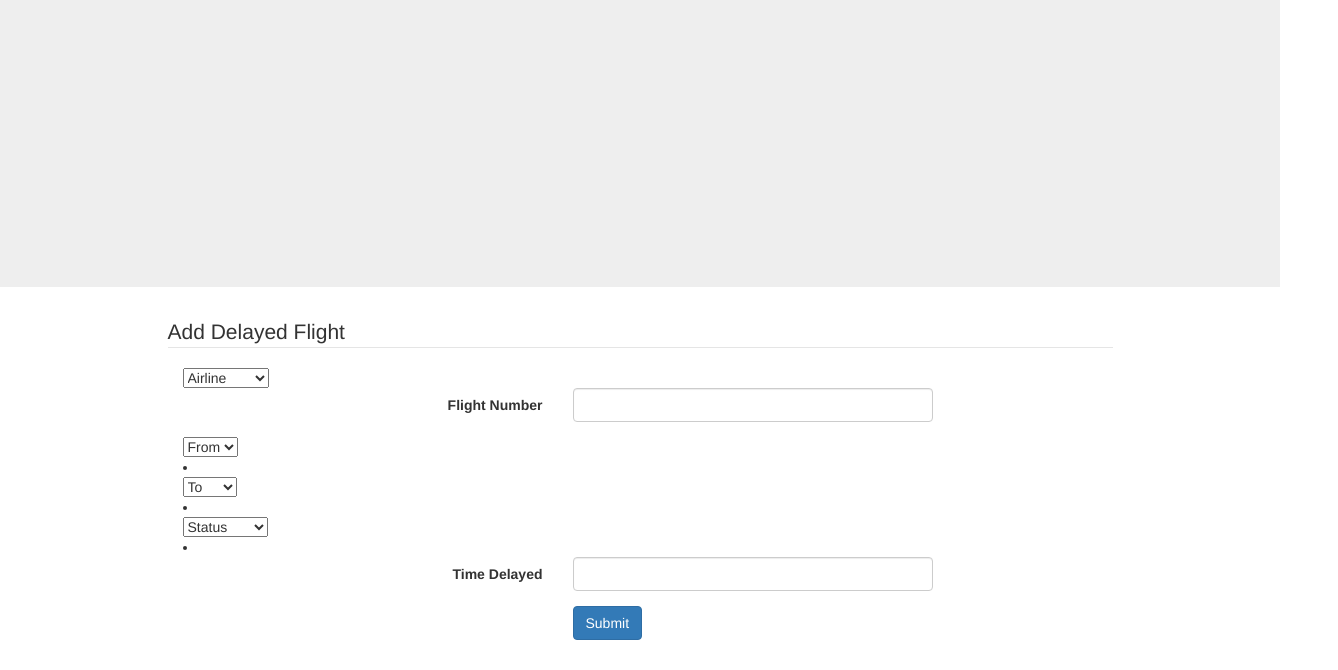
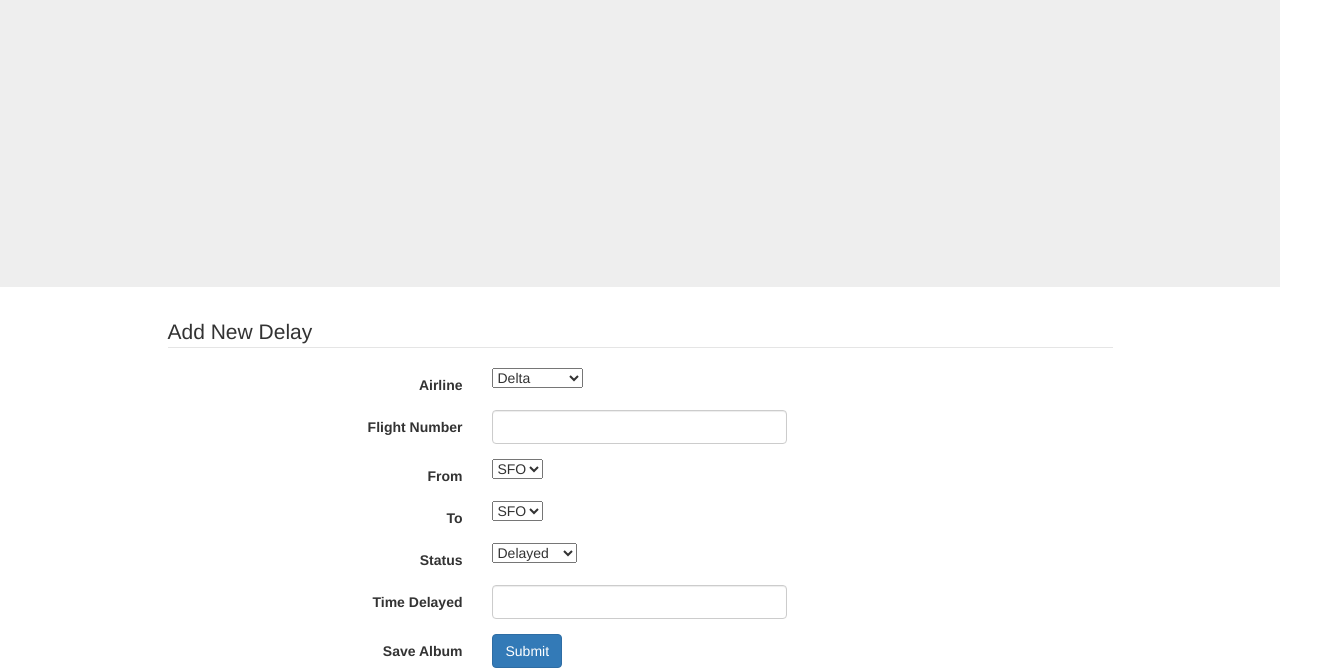
Before and after one commit to GnExia2/DelayedAirplane-App, a website: page views/index.html in a window 1280 px wide. Shown: the part 159-829 px from the top of the page, 1338 px wide, since content can reach past the window. Drawn offline with nearby package versions, Linux system fonts and the light colour scheme; some packages are replaced by stand-ins of ours; files that its build step writes are made by us from their sources; a script that the page names is missing; files whose address does not match are found by name.

Commit message:
fixed merge error

```diff
--- a/views/index.html
+++ b/views/index.html
@@ -30,113 +30,7 @@
     </div>
      <!-- flights! -->
 
-<!-- test -->
-    <!-- BEGIN FORM SAMPLE -->
 
-        <section id='album-form' class="container">
-          <div class="row">
-          <div class="col-md-10 col-md-offset-1">
-
-            <form class="form-horizontal">
-              <fieldset>
-
-                <!-- Form Name -->
-                <legend>Add Delayed Flight</legend>
-
-                <!-- Text input-->
-                <div class="container">
-
-
-    <select name="Airline" id="Airline">
-      <option value="">Airline</option>
-      <option value="Delta">Delta</option>
-      <option value="Southwest">southwest</option>
-      <option value="United">United</option>
-    </select>
-
-
-    <!-- Text input-->
-    <div class="form-group">
-      <label class="col-md-4 control-label" for="artistName">Flight Number</label>
-      <div class="col-md-4">
-        <input id="textinput" name="artistName" type="text" placeholder="" class="form-control input-md">
-
-      </div>
-    </div>
-
-    <!-- text input -->
-    <select class="delayForm" name="From" id="From">
-      <option value="">From</option>
-    <option value="SFO">SFO</option>
-    <option value="ATL">ATL</option>
-    <option value="ORD">ORD</option>
-    </select>
-    <li></li>
-      <!-- text input -->
-      <select class="delayForm" name="To" id="To">
-        <option value="">To</option>
-      <option value="SFO">SFO</option>
-      <option value="ATL">ATL</option>
-      <option value="ORD">ORD</option>
-      </select>
-      <li></li>
-
-        <!-- text input -->
-        <select class="delayForm" name="Status" id="Status">
-        <option value="">Status</option>
-        <option value="Delayed">Delayed</option>
-        <option value="Cancelled">Cancelled</option>
-        </select>
-        <li></li>
-
-                  <!-- Text input-->
-                  <div class="form-group">
-                    <label class="col-md-4 control-label" for="releaseDate">Time Delayed</label>
-                    <div class="col-md-4">
-                    <input id="releaseDate" name="timeDelayed" type="text" placeholder="" class="form-control input-md">
-                  </div>
-                </div>
-
-
-                <!-- Button -->
-                <div class="form-group">
-                  <label class="col-md-4 control-label" for="singlebutton"></label>
-                  <div class="col-md-4">
-                    <button id="singlebutton" name="singlebutton" class="btn btn-primary  submitButton">Submit</button>
-                  </div>
-                </div>
-              </fieldset>
-            </form>
-          </div>
-          </div>
-        </section>
-
-         <!--   END FORM SAMPLE -->
-
-
-
-
-    <section class="container">
-      <div class="row">
-        <div class="col-md-10 col-md-offset-1">
-          <h2>Flights</h2>
-        </div>
-      </div>
-      <!-- flights! -->
-      <div id='flights'>
-
-      </div>
-    </section>
-
-
-    <footer>
-      <!-- contact info -->
-      <nav>
-
-      </nav>
-    </footer>
-  </body>
-  </html>
      <!-- BEGIN FORM SAMPLE -->
 
        <section id='album-form' class="container">
```
